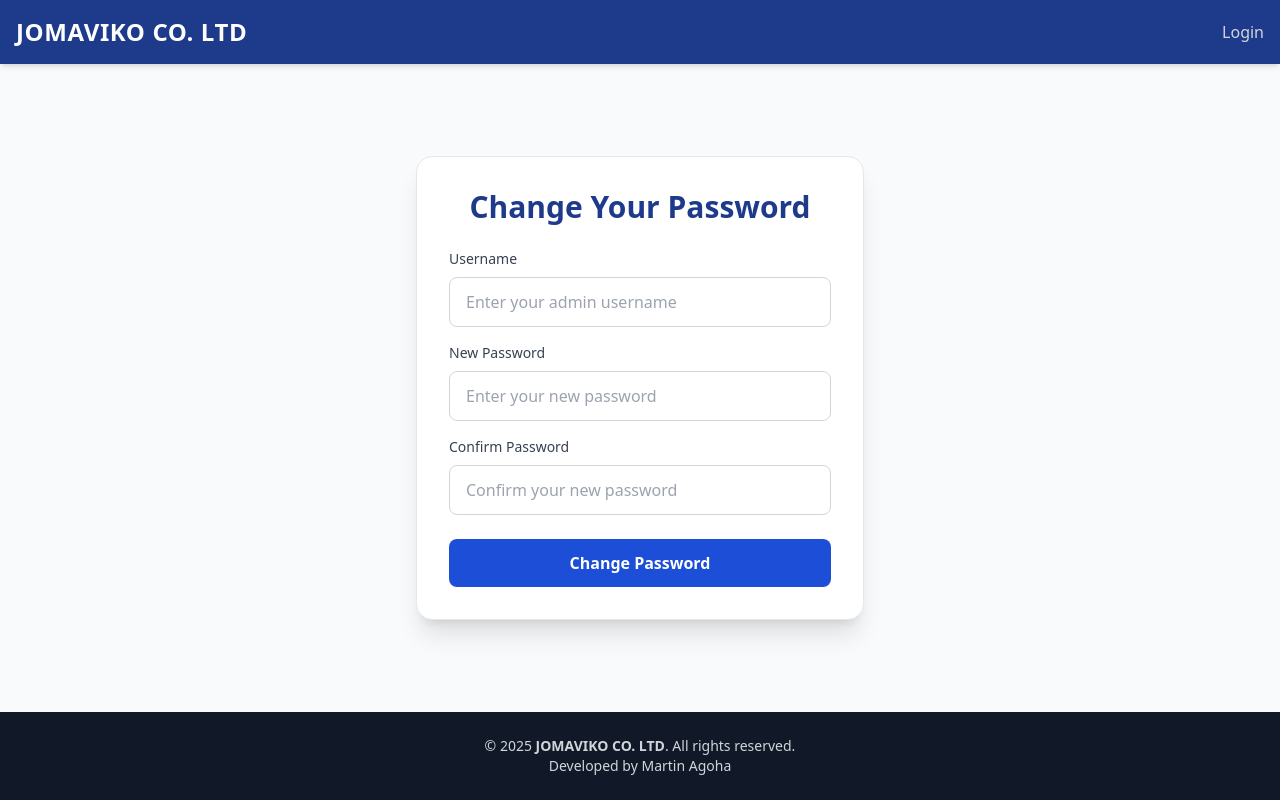
After one commit to Martin4dbest/jomaviko, a Flask app: page /admin/change-password in a window 1280 px wide. The commit adds this page. Run offline with Flask 3, Linux system fonts and the light colour scheme; some libraries are stand-ins or nearby versions.

Commit message:
added change password for admins

```diff
--- a/app.py
+++ b/app.py
@@ -682,6 +682,34 @@ def login():
             flash('Invalid login credentials', 'danger')
     return render_template('login.html')
 
+
+
+
+
+@app.route('/admin/change-password', methods=['GET', 'POST'])
+def change_password():
+    if request.method == 'POST':
+        username = request.form['username']
+        new_password = request.form['new_password']
+        confirm_password = request.form['confirm_password']
+
+        user = User.query.filter_by(username=username, role='admin').first()
+
+        if not user:
+            flash('Admin user not found.', 'danger')
+        elif new_password != confirm_password:
+            flash('New passwords do not match.', 'danger')
+        else:
+            user.password = generate_password_hash(new_password)
+            db.session.commit()
+            flash('Password changed successfully. Please log in.', 'success')
+            return redirect(url_for('login'))
+
+    return render_template('change_password.html')
+
+
+
+
 # Route for user logout
 @app.route('/logout')
 @login_required
--- /dev/null
+++ b/templates/change_password.html
@@ -0,0 +1,93 @@
+<!DOCTYPE html>
+<html lang="en">
+
+<head>
+  <meta charset="UTF-8" />
+  <meta name="viewport" content="width=device-width, initial-scale=1.0" />
+  <title>Change Password - JOMAVIKO CO. LTD</title>
+  <script src="https://cdn.tailwindcss.com"></script>
+  <script src="https://unpkg.com/@phosphor-icons/web"></script>
+</head>
+
+<body class="bg-gray-50 text-gray-800 flex flex-col min-h-screen font-sans">
+
+  <!-- Navbar -->
+  <header class="bg-blue-900 text-white shadow-md">
+    <div class="max-w-7xl mx-auto px-4 py-4 flex items-center justify-between">
+      <h1 class="text-2xl font-bold tracking-wide">JOMAVIKO CO. LTD</h1>
+      <nav class="space-x-4">
+        <a href="{{ url_for('login') }}" class="text-gray-300 hover:text-teal-400 font-medium transition duration-300">Login</a>
+      </nav>
+    </div>
+  </header>
+
+  <!-- Change Password Section -->
+  <section class="flex-grow flex items-center justify-center py-16">
+    <div class="w-full max-w-md bg-white p-8 rounded-2xl shadow-xl border border-gray-200">
+      <h2 class="text-3xl font-semibold text-center text-blue-900 mb-6">Change Your Password</h2>
+
+      <form method="POST" action="{{ url_for('change_password') }}">
+        {% if get_flashed_messages() %}
+          <div id="flash-message" class="bg-green-500 text-white p-4 rounded mb-4 text-sm">
+            {% for message in get_flashed_messages() %}
+              <p>{{ message }}</p>
+            {% endfor %}
+          </div>
+        {% endif %}
+
+        <div class="mb-4">
+          <label for="username" class="block text-sm font-medium text-gray-700">Username</label>
+          <input type="text" name="username" id="username" placeholder="Enter your admin username"
+            class="w-full mt-2 px-4 py-3 border border-gray-300 rounded-lg focus:ring-2 focus:ring-blue-600 focus:outline-none"
+            required>
+        </div>
+
+        <div class="mb-4 relative">
+          <label for="new_password" class="block text-sm font-medium text-gray-700">New Password</label>
+          <input type="password" name="new_password" id="new_password" placeholder="Enter your new password"
+            class="w-full mt-2 px-4 py-3 border border-gray-300 rounded-lg focus:ring-2 focus:ring-blue-600 focus:outline-none pr-10"
+            required>
+          <i class="ph ph-eye-slash absolute right-3 bottom-3 cursor-pointer text-gray-500" onclick="togglePassword('new_password', this)"></i>
+
+        </div>
+
+        <div class="mb-6 relative">
+          <label for="confirm_password" class="block text-sm font-medium text-gray-700">Confirm Password</label>
+          <input type="password" name="confirm_password" id="confirm_password" placeholder="Confirm your new password"
+            class="w-full mt-2 px-4 py-3 border border-gray-300 rounded-lg focus:ring-2 focus:ring-blue-600 focus:outline-none pr-10"
+            required>
+          <i class="ph ph-eye-slash absolute right-3 bottom-3 cursor-pointer text-gray-500" onclick="togglePassword('confirm_password', this)"></i>
+
+        </div>
+
+        <button type="submit"
+          class="w-full py-3 bg-blue-700 hover:bg-blue-800 text-white font-semibold rounded-lg transition duration-300">
+          Change Password
+        </button>
+      </form>
+    </div>
+  </section>
+
+  <!-- Footer -->
+  <footer class="bg-gray-900 text-gray-300 py-6 mt-auto">
+    <div class="max-w-6xl mx-auto px-4 text-center text-sm">
+      <p>&copy; 2025 <span class="font-semibold">JOMAVIKO CO. LTD</span>. All rights reserved.</p>
+      <p>Developed by Martin Agoha</p>
+    </div>
+  </footer>
+
+  <script>
+    function togglePassword(fieldId, icon) {
+      const input = document.getElementById(fieldId);
+      if (input.type === "password") {
+        input.type = "text";
+        icon.classList.replace('ph-eye-slash', 'ph-eye');
+      } else {
+        input.type = "password";
+        icon.classList.replace('ph-eye', 'ph-eye-slash');
+      }
+    }
+  </script>
+
+</body>
+</html>
```
Also changed, not shown: templates/login.html (+13 -11 lines).
